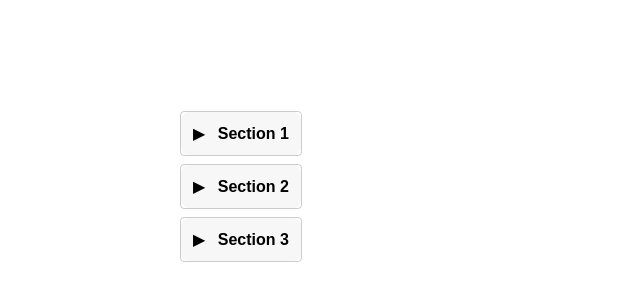
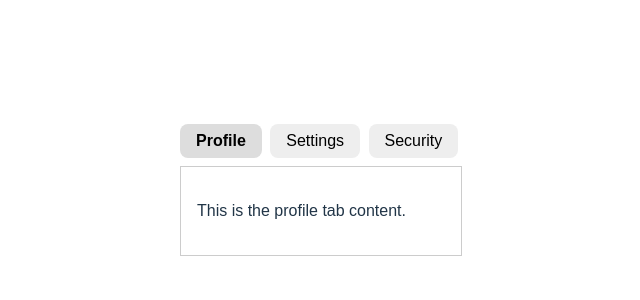
Before and after one commit to HdHeini/alpinejs-controls, a website built with Vite: page index.html in a window 1280 px wide. Shown: the part 242-542 px from the top of the page, without its empty margins (160-800 px from the left). Built offline with nearby package versions, Linux system fonts and the light colour scheme.

Commit message:
tab view

```diff
--- a/index.html
+++ b/index.html
@@ -3,65 +3,67 @@
   <head>
     <meta charset="UTF-8" />
     <meta name="viewport" content="width=device-width, initial-scale=1.0" />
-    <title>Accordion with Alpine.js (Single Open)</title>
+    <title>Tabs with Alpine.js</title>
     <script
       defer
       src="https://cdn.jsdelivr.net/npm/alpinejs@3.x.x/dist/cdn.min.js"
     ></script>
     <style>
-      .arrow {
-        transition: transform 0.2s ease;
-        display: inline-block;
-        margin-right: 8px;
+      .tab-button {
+        padding: 8px 16px;
+        cursor: pointer;
+        border: none;
+        background: #eee;
+        margin-right: 4px;
       }
-      .arrow.rotate {
-        transform: rotate(90deg);
+      .tab-button.active {
+        background: #ddd;
+        font-weight: bold;
+      }
+      .tab-content {
+        padding: 16px;
+        border: 1px solid #ccc;
+        margin-top: 8px;
       }
     </style>
   </head>
   <body style="font-family: sans-serif; padding: 2rem; max-width: 600px; margin: auto">
-    <div
-      x-data="{
-      activeIndex: null,
-      items: [
-        { title: 'Section 1', content: 'Content of section 1' },
-        { title: 'Section 2', content: 'Content of section 2' },
-        { title: 'Section 3', content: 'Content of section 3' },
-      ]
-    }"
+    <div x-data="{ activeTab: 'profile' }">
+      <div>
+        <button
+          class="tab-button"
+          :class="{ 'active': activeTab === 'profile' }"
+          @click="activeTab = 'profile'"
         >
-      <template x-for="(item, index) in items" :key="index">
-        <div
-          style="
-            border: 1px solid #ccc;
-            margin-bottom: 8px;
-            border-radius: 4px;
-            overflow: hidden;
-          "
+          Profile
+        </button>
+        <button
+          class="tab-button"
+          :class="{ 'active': activeTab === 'settings' }"
+          @click="activeTab = 'settings'"
         >
+          Settings
+        </button>
         <button
-            @click="activeIndex === index ? activeIndex = null : activeIndex = index"
-            style="
-              width: 100%;
-              text-align: left;
-              padding: 12px;
-              background: #f7f7f7;
-              border: none;
-              cursor: pointer;
-            "
+          class="tab-button"
+          :class="{ 'active': activeTab === 'security' }"
+          @click="activeTab = 'security'"
         >
-            <span :class="{'arrow': true, 'rotate': activeIndex === index}">▶</span>
-            <strong x-text="item.title"></strong>
+          Security
         </button>
-          <div
-            x-show="activeIndex === index"
-            x-transition
-            style="padding: 12px; background: #fff"
-          >
-            <p x-text="item.content"></p>
       </div>
+
+      <div class="tab-content" x-show="activeTab === 'profile'">
+        <p>This is the profile tab content.</p>
       </div>
-      </template>
+
+      <div class="tab-content" x-show="activeTab === 'settings'">
+        <p>Here you can change your settings.</p>
+      </div>
+
+      <div class="tab-content" x-show="activeTab === 'security'">
+        <p>Security-related preferences go here.</p>
+      </div>
     </div>
   </body>
 </html>
```
Lines whose indentation alone changed are shown as unchanged.
